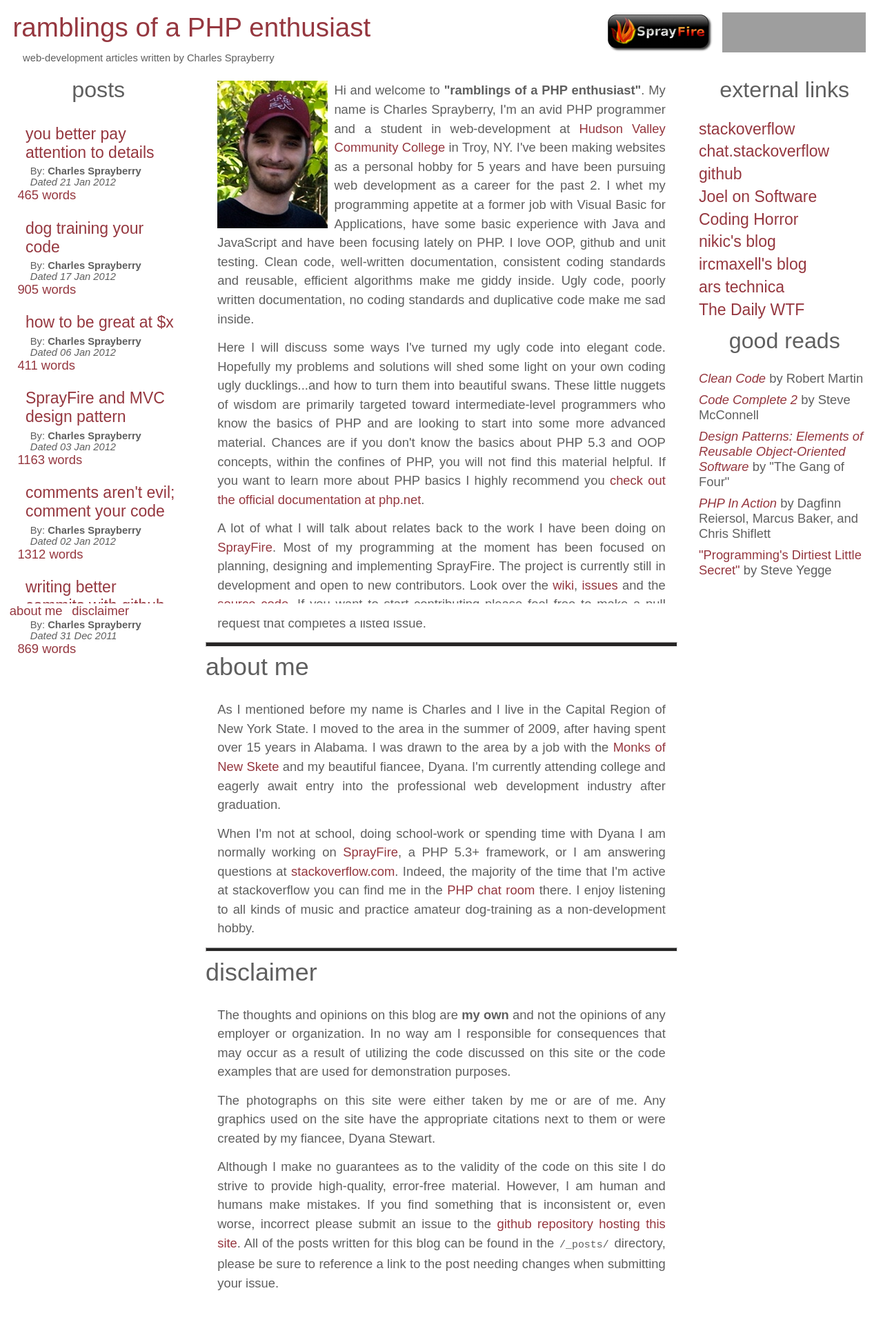
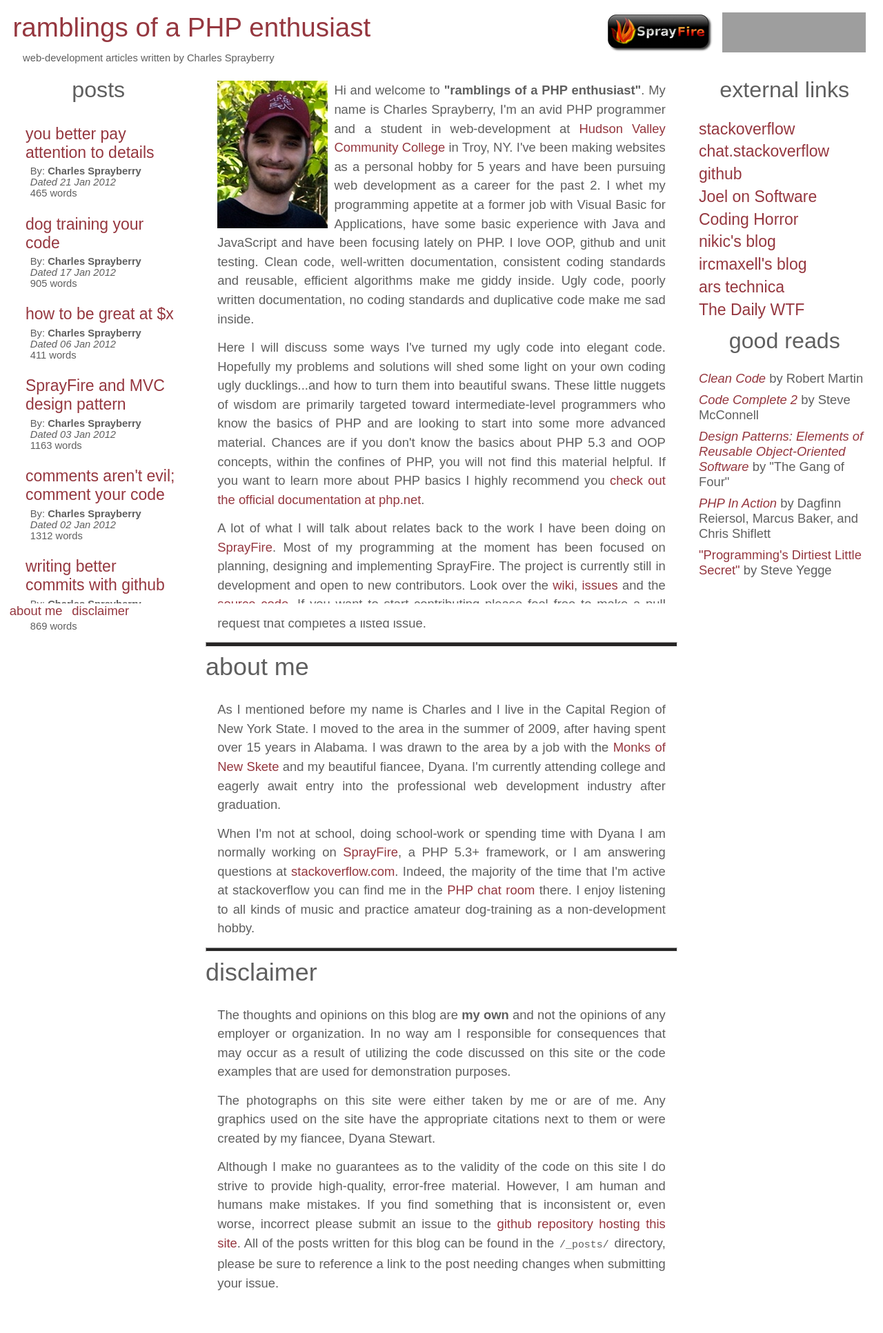
Before and after one commit to cspray/archived-blog, a Jekyll site: the page built from index.html, in a window 1280 px wide. Shown: the whole page at 69% size. Built offline with Jekyll 4.4.1, drawn with Linux system fonts in a browser that asks for light colours; grey boxes are pictures that could not be loaded.

Commit message:
UPD _includes/style.css adding post-wordcount to styles

```diff
--- a/_includes/style.css
+++ b/_includes/style.css
@@ -203,7 +203,7 @@ code {
 	font-size: 1.25em;
 }
 
-.post-author, .post-date {
+.post-author, .post-date, .post-wordcount {
 	margin-left: 1.25em;
 	font-size: .8em;
 	text-decoration: none;
```
